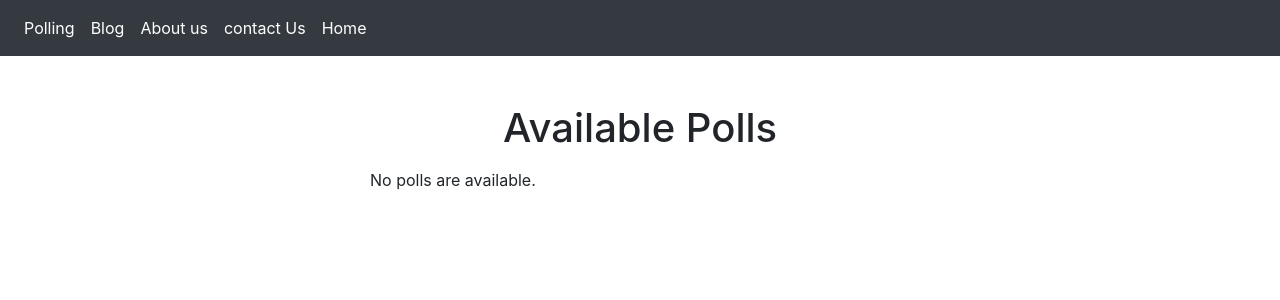
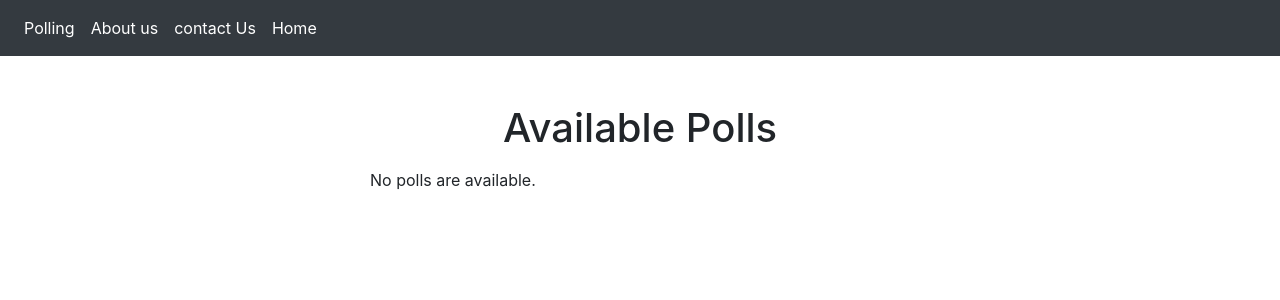
Before and after one commit to ka1antarBAB/Django_polling_project, a Django app: page /polls/ in a window 1280 px wide. Shown: the top 300 px of the page. Run offline with Django 3.2, Linux system fonts and the light colour scheme; data that the repository does not hold is empty; parts of the project's set-up code (start-up, migrations or seed data) failed here and were passed over; some libraries are stand-ins or nearby versions.

Commit message:
remove blog from navbar

```diff
--- a/templates/base.html
+++ b/templates/base.html
@@ -18,10 +18,6 @@
         <ul class="navbar-nav mr-auto">
             <li class="nav-item active">
                 <a class="nav-link" href="{% url 'polls:index' %}">Polling</a>
-            </li>
-
-            <li class="nav-item active">
-                <a class="nav-link" href="#">Blog</a>
             </li>
 
             <li class="nav-item active">
```
